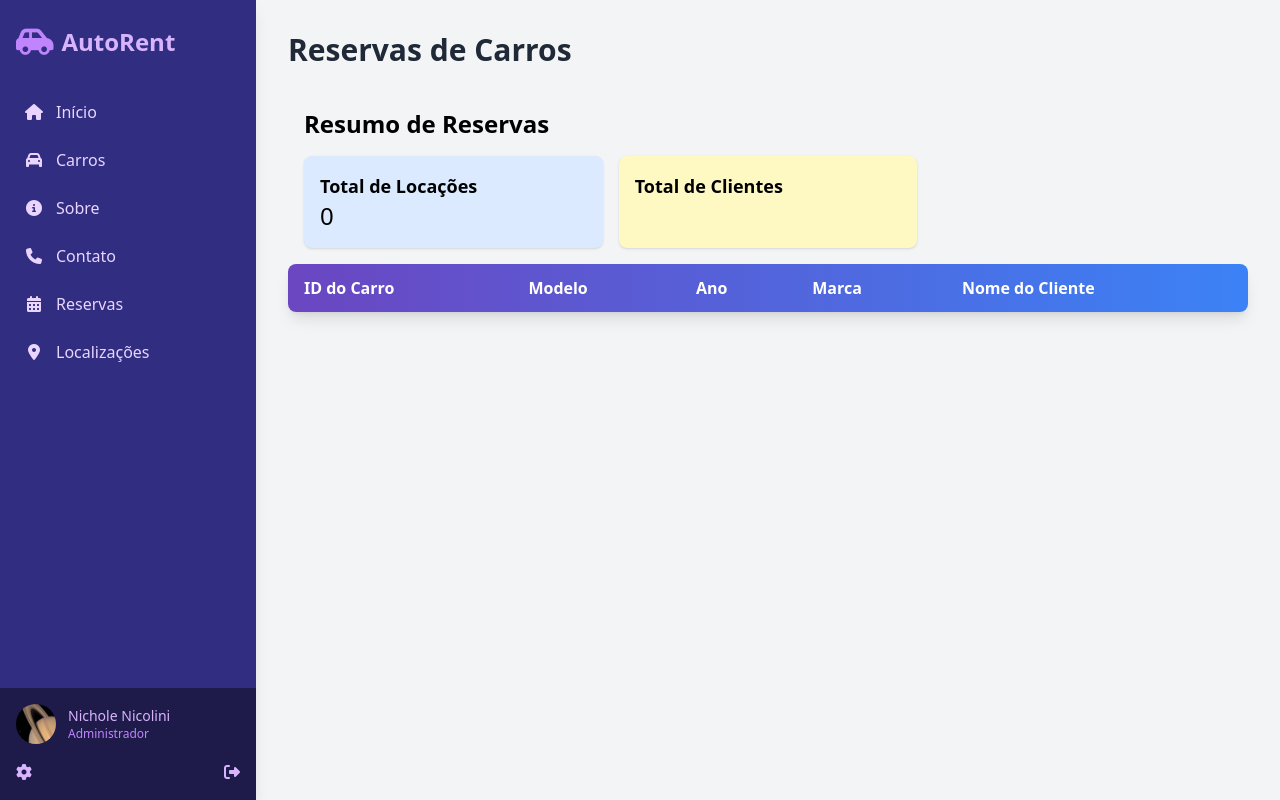
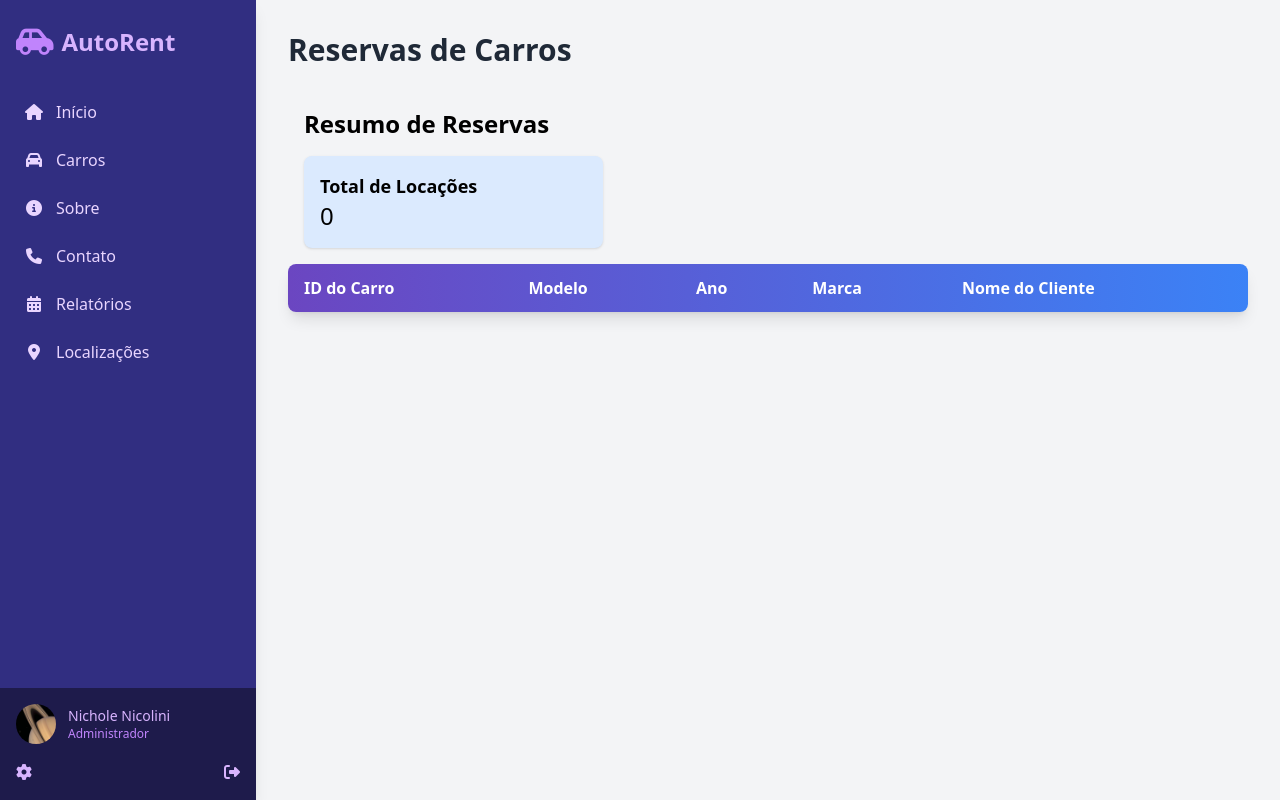
Before and after one commit to nicholetzs/banco-de-dados, a Flask app: page /relatorios in a window 1280 px wide. Run offline with Flask 3, Linux system fonts and the light colour scheme; data that the repository does not hold is empty; some libraries are stand-ins or nearby versions.

Commit message:
splash screen, arquivos separados, relatorios 2

```diff
--- a/templates/index.html
+++ b/templates/index.html
@@ -90,7 +90,7 @@
               class="flex items-center text-purple-200 hover:bg-indigo-800 hover:text-white rounded-lg p-2 transition duration-300"
             >
               <i class="fas fa-calendar-alt mr-3 w-5 text-center"></i>
-              <span>Reservas</span>
+              <span>Relatórios</span>
             </a>
 
             <a
--- a/templates/relatorios.html
+++ b/templates/relatorios.html
@@ -72,7 +72,7 @@
               class="flex items-center text-purple-200 hover:bg-indigo-800 hover:text-white rounded-lg p-2 transition duration-300"
             >
               <i class="fas fa-calendar-alt mr-3 w-5 text-center"></i>
-              <span>Reservas</span>
+              <span>Relatórios</span>
             </a>
             <a
               href="#"
@@ -127,12 +127,6 @@
               <h2 class="font-semibold text-lg">Total de Locações</h2>
               <p class="text-2xl">{{ total_locacoes }}</p>
             </div>
-
-            <!-- Total de Clientes -->
-            <div class="bg-yellow-100 p-4 rounded-lg shadow">
-              <h2 class="font-semibold text-lg">Total de Clientes</h2>
-              <p class="text-2xl">{{ total_clientes }}</p>
-            </div>
           </div>
         </div>
 
```
